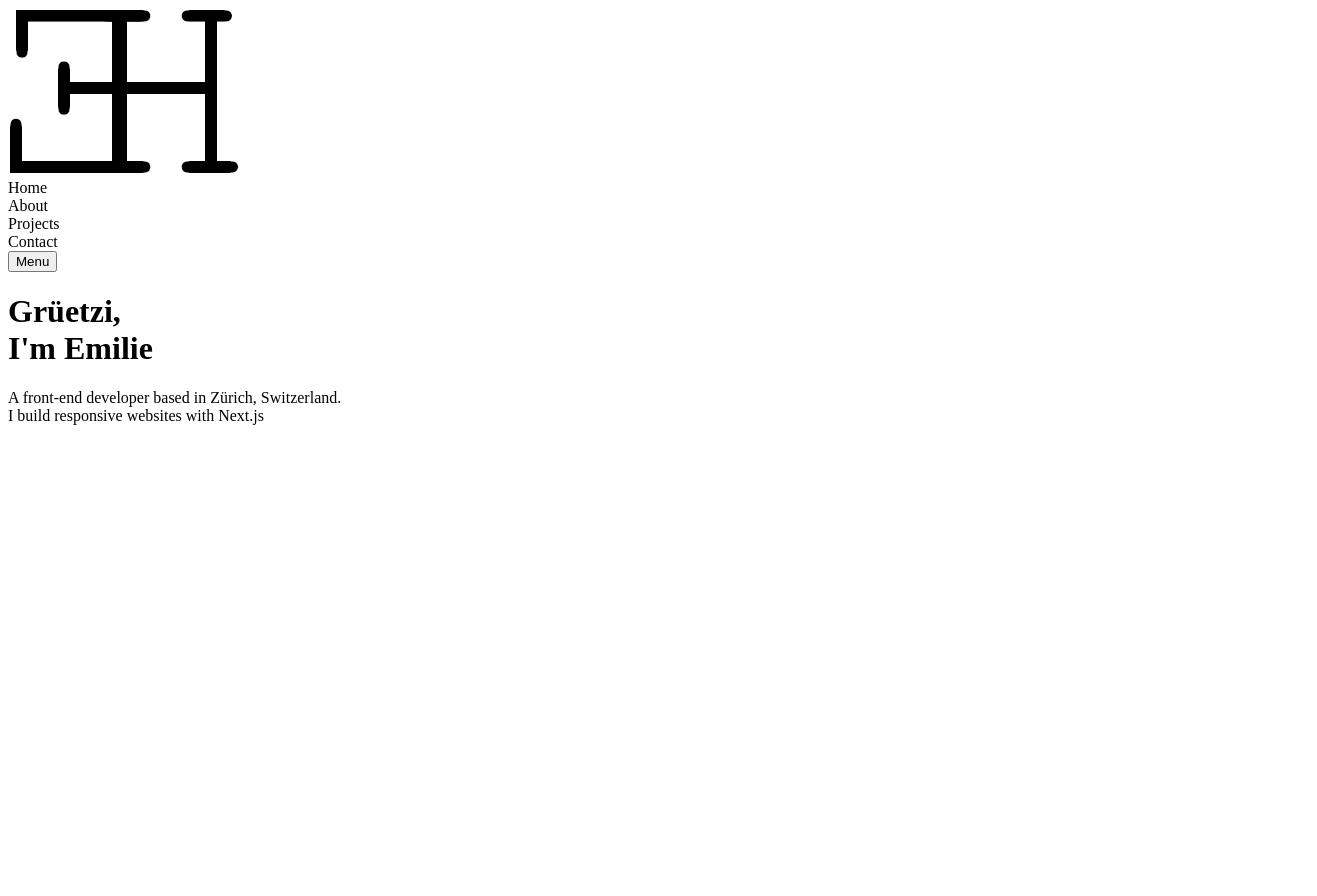
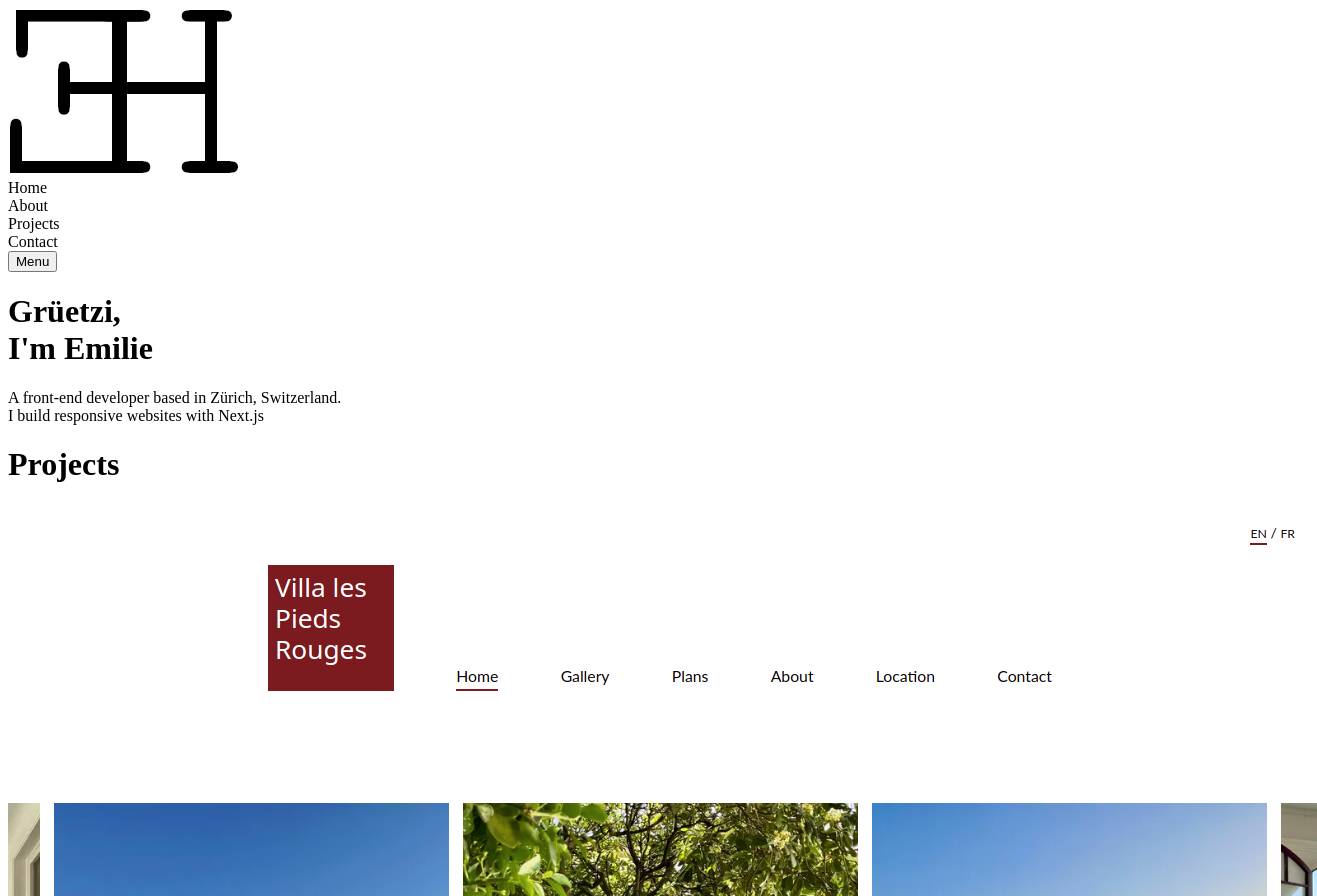
Before and after one commit to EmilieHumbert/portfolio, a Next.js app: page / in a window 1280 px wide. Shown: the top 896 px of the page, 1317 px wide, since content can reach past the window. Before the commit the page ends 800 px from the top, so only its background shows below. Built offline with nearby package versions, Linux system fonts and the light colour scheme.

Commit message:
Add projects to homepage

```diff
--- a/pages/index.js
+++ b/pages/index.js
@@ -2,13 +2,19 @@ import React from "react";
 
 import Navigation from "../components/navigation";
 import Intro from "../components/intro";
+import Projects from "../components/projects";
 
 export default function Home() {
   return (
     <div className="flex justify-center mx-2">
-      <div className="border-b-2 border-gray-300 pb-24 mt-6 w-full sm:w-3/5">
+      <div className="border-b-2 border-gray-300 pb-24 mt-6 w-full sm:w-4/5">
         <Navigation />
-        <Intro />
+        <div className="border-b-2 border-gray-300">
+          <Intro />
+        </div>
+        <div className="border-b-2 border-gray-300">
+          <Projects />
+        </div>
       </div>
     </div>
   );
```
